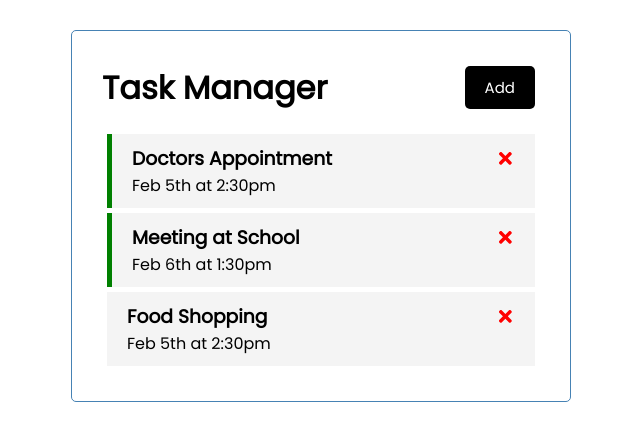
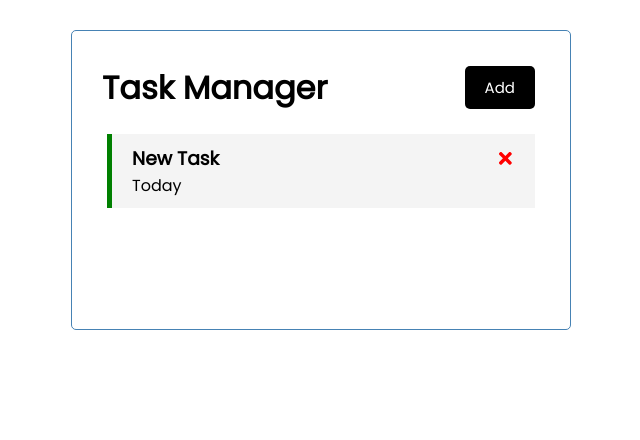
Before and after one commit to PierreBreny/task-manager, a React (Create React App) app: page / in a window 1280 px wide. Shown: the top 440 px of the page, without its empty margins (319-959 px from the left). Built offline with nearby package versions, Linux system fonts and the light colour scheme; data requests are answered from the project's data file.

Commit message:
Fetch works with json-server and db.json

```diff
--- /dev/null
+++ b/db.json
@@ -0,0 +1,10 @@
+{
+  "tasks": [
+    {
+      "text": "New Task",
+      "day": "Today",
+      "reminder": true,
+      "id": 1
+    }
+  ]
+}
--- a/package.json
+++ b/package.json
@@ -6,6 +6,7 @@
     "@testing-library/jest-dom": "^5.14.1",
     "@testing-library/react": "^11.2.7",
     "@testing-library/user-event": "^12.8.3",
+    "json-server": "^0.17.0",
     "react": "^17.0.2",
     "react-dom": "^17.0.2",
     "react-icons": "^4.3.1",
@@ -16,7 +17,8 @@
     "start": "PORT=3006 react-scripts start",
     "build": "react-scripts build",
     "test": "react-scripts test",
-    "eject": "react-scripts eject"
+    "eject": "react-scripts eject",
+    "server": "json-server --watch db.json --port 5000"
   },
   "eslintConfig": {
     "extends": [
--- a/src/App.js
+++ b/src/App.js
@@ -1,47 +1,84 @@
-import { useState } from "react"
+import { useState, useEffect } from "react"
 import Header from "./components/Header";
 import Tasks from "./components/Tasks";
 import AddTask from "./components/AddTask"
 
 const App = () => {
   const [showAddTask, setShowAddTask] = useState(false)
-  const [tasks, setTasks] = useState(
-    [
-        {
-            id: 1,
-            text: "Doctors Appointment",
-            day: "Feb 5th at 2:30pm",
-            reminder: true,
-        },
-        {
-            id: 2,
-            text: "Meeting at School",
-            day: "Feb 6th at 1:30pm",
-            reminder: true,
-        },
-        {
-            id: 3,
-            text: "Food Shopping",
-            day: "Feb 5th at 2:30pm",
-            reminder: false,
-        }
-    ])
+  const [tasks, setTasks] = useState([])
+
+  useEffect(() => {
+    const getTasks = async () => {
+      const tasksFromServer = await fetchTasks()
+      setTasks(tasksFromServer )
+    }
+
+    getTasks()
+  }, [])
+
+// Fetch Tasks
+  const fetchTasks = async () => {
+    const res = await fetch("http://localhost:5000/tasks")
+    const data = await res.json()
+
+    return data
+  }
+
+  // Fetch Task
+  const fetchTask = async (id) => {
+    const res = await fetch(`http://localhost:5000/tasks/${id}`)
+    const data = await res.json()
+
+    return data
+  }
 
 // Add Task
-const addTask = (task) => {
-  const id = Math.floor(Math.random() * 10000 + 1)
-  const newTask = { id, ...task }
-  setTasks([...tasks, newTask])
-}
+  const addTask = async (task) => {
+    const res = await fetch("http://localhost:5000/tasks", {
+      method: "POST",
+      headers: {
+        "Content-type": "application/json"
+      },
+      body: JSON.stringify(task)
+    })
+
+    const data = await res.json()
+
+    setTasks([...tasks, data])
+
+  }
+
+// const addTask = (task) => {
+//   const id = Math.floor(Math.random() * 10000 + 1)
+//   const newTask = { id, ...task }
+//   setTasks([...tasks, newTask])
+// }
 
 // Delete a task
-const deleteTask = (id) => {
+const deleteTask = async (id) => {
+  await fetch(`http://localhost:5000/tasks/${id}`, {
+    method: "DELETE",
+  })
+
   setTasks(tasks.filter((task) => task.id !== id))
 }
 
 // Toggle Reminder
-const toggleReminder = (id) => {
-  setTasks(tasks.map((task) => task.id === id ? { ...task, reminder: !task.reminder } : task))
+const toggleReminder = async (id) => {
+  const taskToToggle = await fetchTask(id)
+  const updTask = { ...taskToToggle, reminder: !taskToToggle.reminder }
+
+  const res = await fetch(`http://localhost:5000/tasks/${id}`, {
+    method: "PUT",
+    headers: {
+      "Content-type": "application/json"
+    },
+    body: JSON.stringify(updTask)
+  })
+
+  const data = await res.json()
+
+  setTasks(tasks.map((task) => task.id === id ? { ...task, reminder: data.reminder } : task))
 }
 
   return (
```
Also changed, not shown: 1 other file (tests, documents, lock files or other folders).
